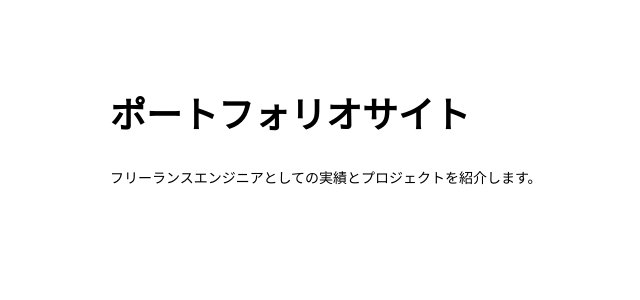
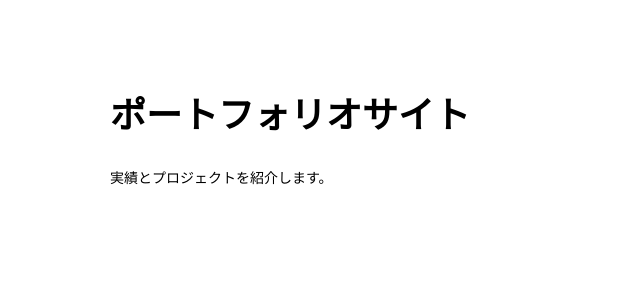
Before and after one commit to haikeeen/portfolio-site, a Next.js app: page / in a window 1280 px wide. Shown: the top 300 px of the page, without its empty margins (18-658 px from the left). Built offline with nearby package versions, Linux system fonts and the light colour scheme.

Commit message:
fix: フリーランスエンジニアという文字列を削除

```diff
--- a/src/app/layout.tsx
+++ b/src/app/layout.tsx
@@ -6,7 +6,7 @@ const inter = Inter({ subsets: ['latin'] })
 
 export const metadata: Metadata = {
   title: 'Portfolio Site',
-  description: 'フリーランスエンジニアのポートフォリオサイト',
+  description: 'ポートフォリオサイト',
 }
 
 export default function RootLayout({
--- a/src/app/page.tsx
+++ b/src/app/page.tsx
@@ -4,7 +4,7 @@ export default function Home() {
       <div className="z-10 w-full max-w-5xl items-center justify-between font-mono text-sm">
         <h1 className="text-4xl font-bold mb-8">ポートフォリオサイト</h1>
         <p className="mb-4">
-          フリーランスエンジニアとしての実績とプロジェクトを紹介します。
+          実績とプロジェクトを紹介します。
         </p>
       </div>
     </main>
```
